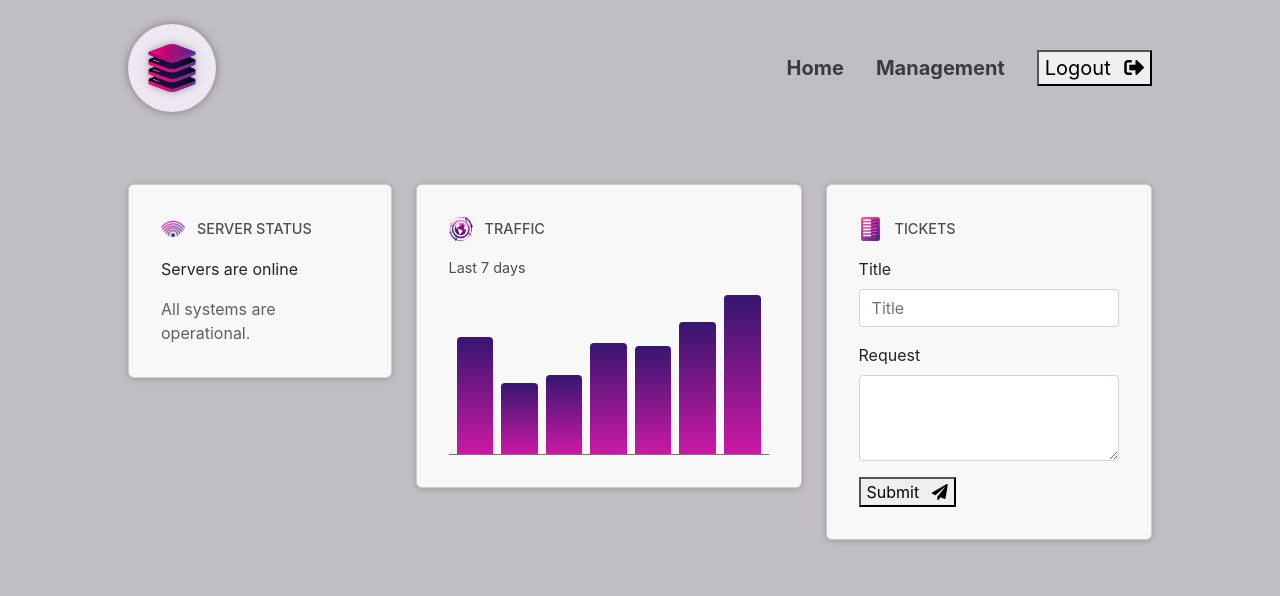
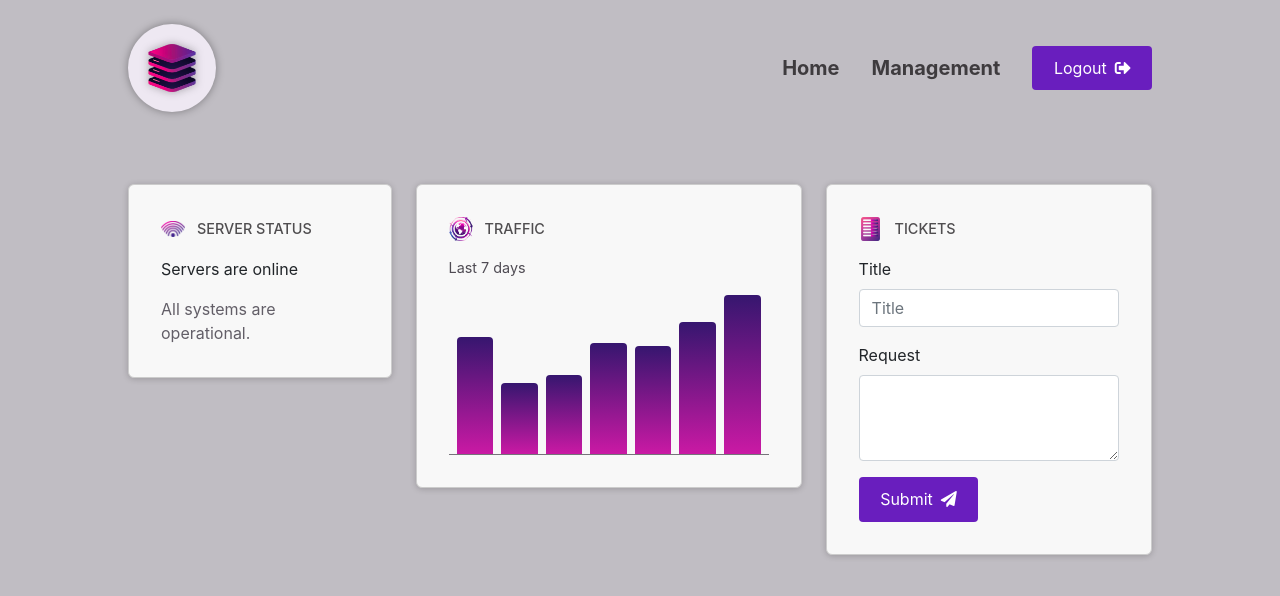
Before and after one commit to MinaNasser/Angular-The-Complete-Guide, an Angular app in the folder 06-cmp-deep-dive/: page / in a window 1280 px wide. Shown: the top 596 px of the page. Built offline with nearby package versions, Linux system fonts and the light colour scheme.

Commit message:
button CSS

```diff
--- a/06-cmp-deep-dive/src/app/shared/my-button/my-button.component.css
+++ b/06-cmp-deep-dive/src/app/shared/my-button/my-button.component.css
@@ -1,3 +1,4 @@
+/*
 button {
   display: inline-block;
   padding: 0.65rem 1.35rem;
@@ -22,4 +23,41 @@
 
 button:hover .icon {
   transform: translateX(4px);
+} */
+
+
+:host {
+  display: inline-block;
 }
+
+:host(button),
+:host(a),
+:host(input) {
+  display: inline-flex;
+  align-items: center;
+  justify-content: center;
+  gap: 0.5rem;
+  padding: 0.65rem 1.35rem;
+  border-radius: 0.25rem;
+  font-size: 1rem;
+  text-align: center;
+  cursor: pointer;
+  background-color: #691ebe;
+  color: white;
+  border: none;
+  text-decoration: none;
+  transition: background-color 0.3s ease;
+}
+
+:host(:hover) {
+  background-color: #551b98;
+}
+
+.icon {
+  display: inline-block;
+  transition: transform 0.2s ease-in-out;
+}
+
+:host(:hover) .icon {
+  transform: translateX(4px);
+}
```
